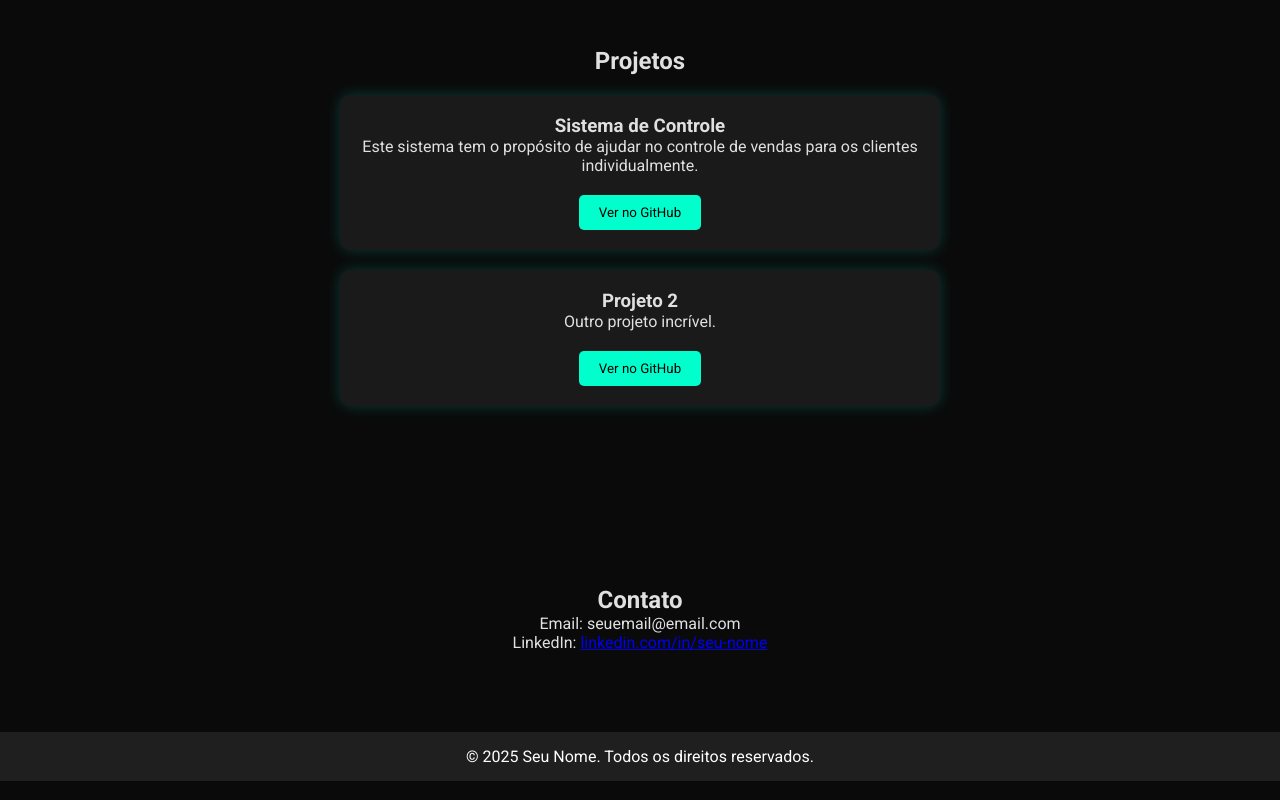
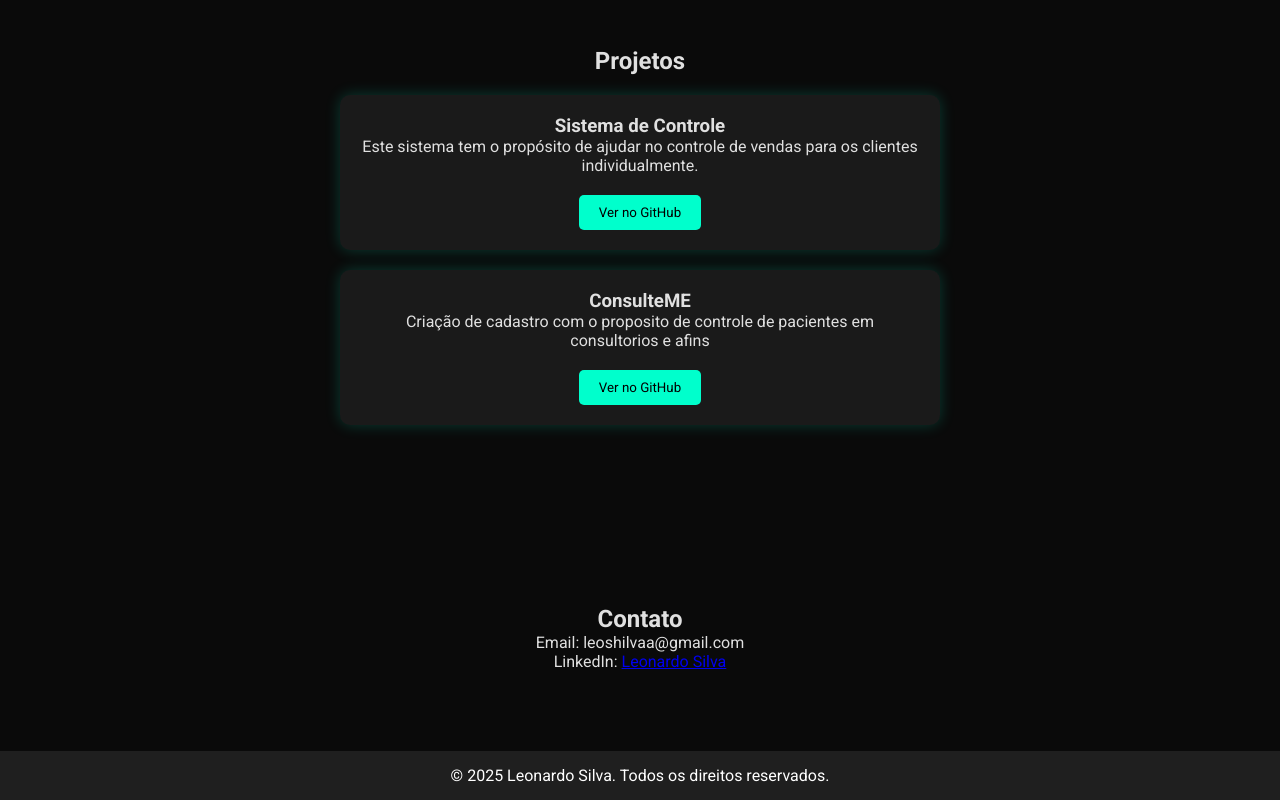
Before and after one commit to LeoSilvaC/portifolio, a plain HTML site: page index.html in a window 1280 px wide. Shown: the part 1474-2274 px from the top of the page. Drawn offline with Linux system fonts and the light colour scheme.

Commit message:
Update Portifolio

```diff
--- a/index.html
+++ b/index.html
@@ -50,20 +50,20 @@
             <a href="https://leosilvac.github.io/sistema-de-fiado/"><button class="botao">Ver no GitHub</button></a>
         </div>
         <div class="projeto">
-            <h3>Projeto 2</h3>
-            <p>Outro projeto incrível.</p>
-            <a href="#"><button class="botao">Ver no GitHub</button></a>
+            <h3>ConsulteME</h3>
+            <p>Criação de cadastro com o proposito de controle de pacientes em consultorios e afins</p>
+            <a href="https://consultme-q00a.onrender.com"><button class="botao">Ver no GitHub</button></a>
         </div>
     </section>
 
     <section id="contato">
         <h2>Contato</h2>
-        <p>Email: seuemail@email.com</p>
-        <p>LinkedIn: <a href="#">linkedin.com/in/seu-nome</a></p>
+        <p>Email: leoshilvaa@gmail.com</p>
+        <p>LinkedIn: <a href="https://www.linkedin.com/in/leonardoshilva/">Leonardo Silva</a></p>
     </section>
 
     <footer>
-        <p>&copy; 2025 Seu Nome. Todos os direitos reservados.</p>
+        <p>&copy; 2025 Leonardo Silva. Todos os direitos reservados.</p>
     </footer>
 </body>
 </html>
```
